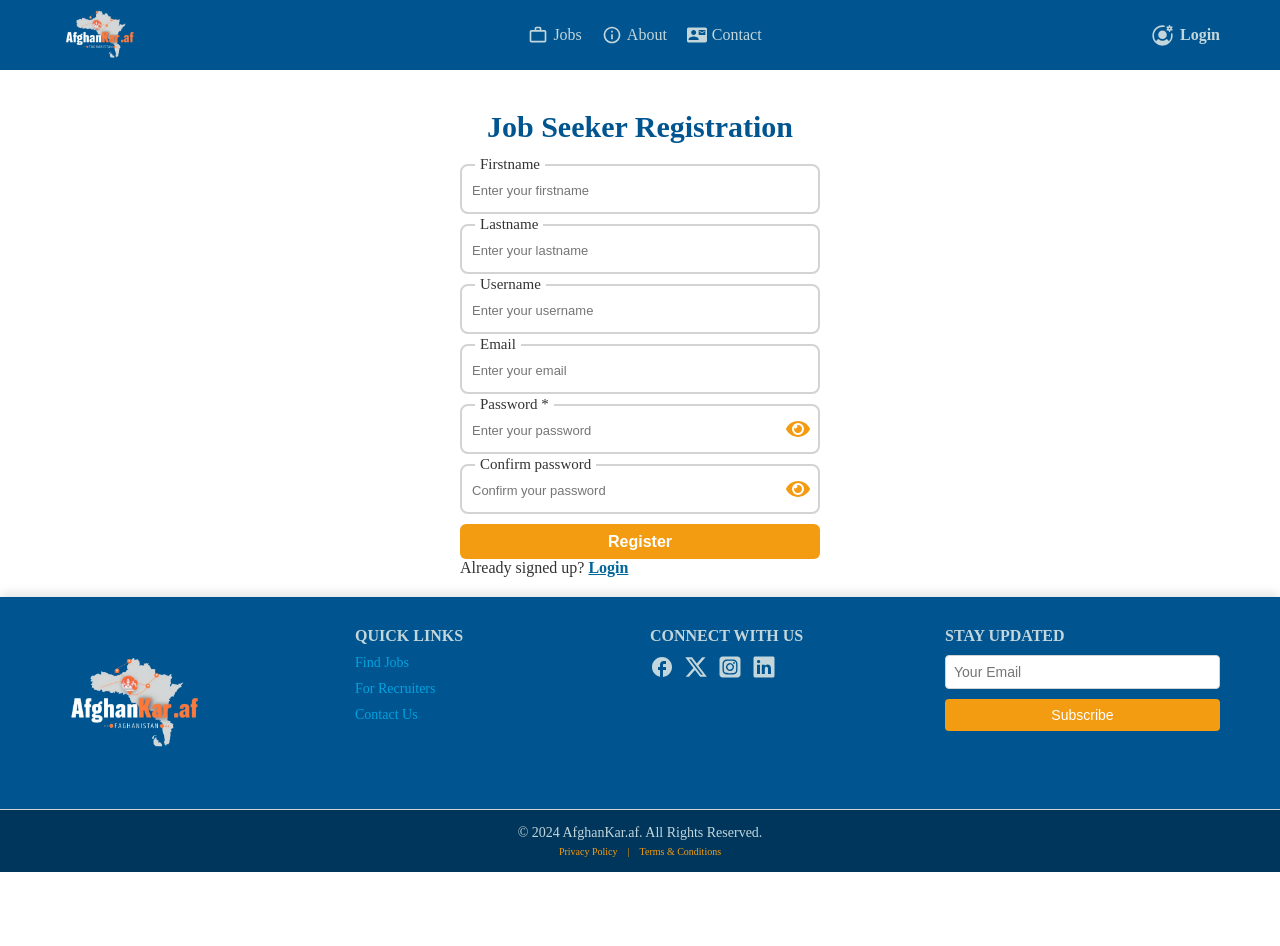
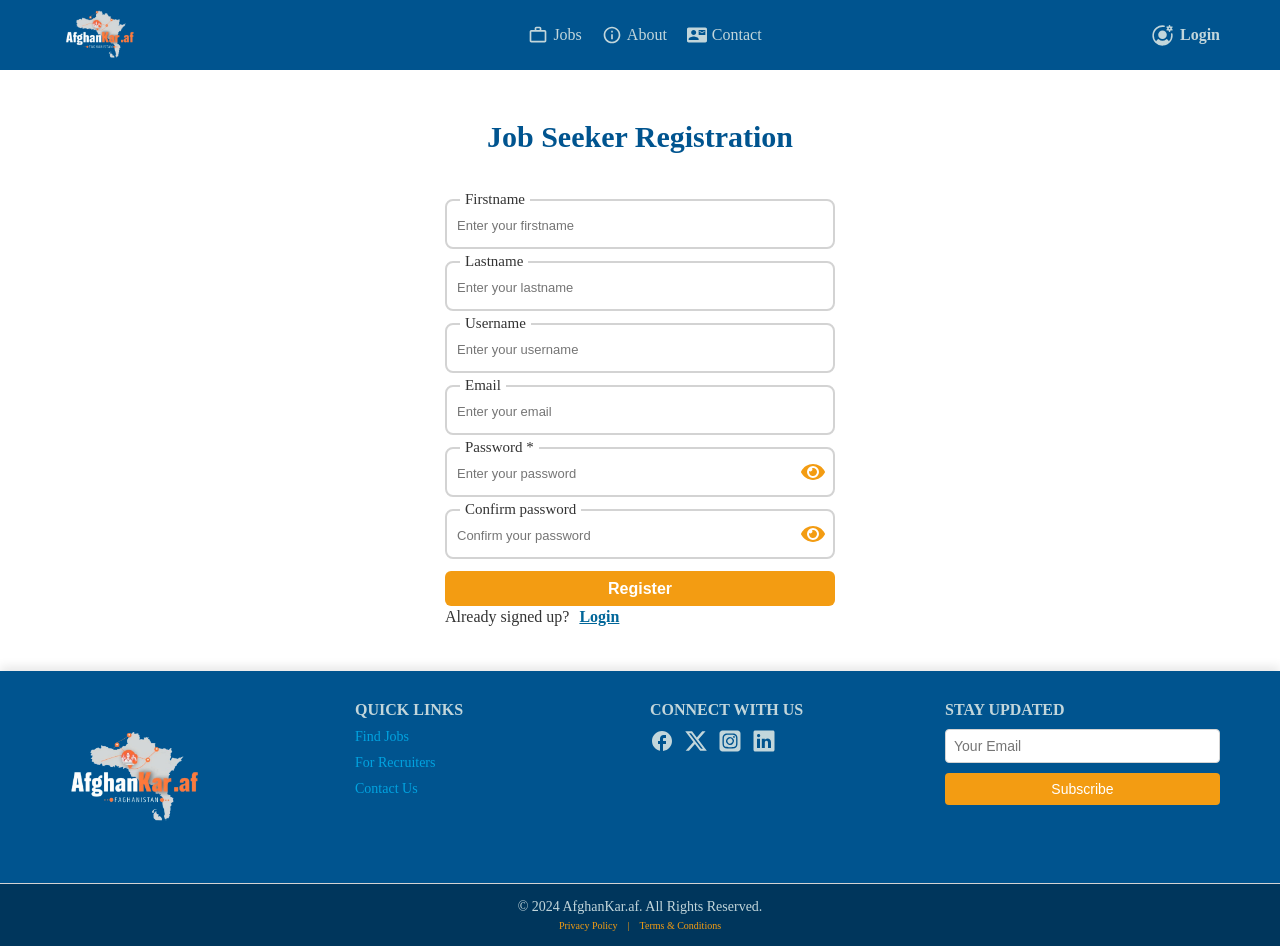
Before and after one commit to Naeemi7/AfghanKar.af, a React (Vite) app in the folder client/: page /job-seeker-registration in a window 1280 px wide. Before the commit the page ends 872 px from the top, so only its background shows below. Built offline with nearby package versions, Linux system fonts and the light colour scheme.

Commit message:
the  main layout has been fixed

```diff
--- a/client/src/components/auth/job-seeker-login/JobSeekerLogin.jsx
+++ b/client/src/components/auth/job-seeker-login/JobSeekerLogin.jsx
@@ -6,7 +6,7 @@ export default function JobSeekerLogin({ loginJobSeeker }) {
     <UserLogin
       heading="Job Seeker Login"
       loginUser={loginJobSeeker}
-      registerPathUrl="/user-registeration"
+      registerPathUrl="/job-seeker-registration"
     />
   );
 }
--- a/client/src/components/auth/job-seeker-registration/JobSeekerRegistration.jsx
+++ b/client/src/components/auth/job-seeker-registration/JobSeekerRegistration.jsx
@@ -46,7 +46,7 @@ const JobSeekerRegistration = () => {
         <AuthLink
           message="Already signed up? "
           pathName="Login"
-          pathUrl="/user-login"
+          pathUrl="/job-seeker-login"
         />
       </form>
     </div>
--- a/client/src/components/auth/recruiter-login/RecruiterLogin.jsx
+++ b/client/src/components/auth/recruiter-login/RecruiterLogin.jsx
@@ -6,7 +6,7 @@ export default function RecruiterLogin({ loginRecruiter }) {
     <UserLogin
       heading="Recruiter Login"
       loginUser={loginRecruiter}
-      registerPathUrl="/user-registeration"
+      registerPathUrl="/recruiter-registration"
     />
   );
 }
--- a/client/src/components/auth/recruiter-registration/RecruiterRegisteration.jsx
+++ b/client/src/components/auth/recruiter-registration/RecruiterRegisteration.jsx
@@ -1,7 +1,7 @@
 const RecruiterRegistration = () => {
   return (
     <div>
-      <h1>Recruiiter Registration Page</h1>
+      <h1>Recruiter Registration Page</h1>
     </div>
   );
 };
--- a/client/src/components/reusable/AuthLink.jsx
+++ b/client/src/components/reusable/AuthLink.jsx
@@ -1,21 +1,16 @@
 import PropTypes from "prop-types";
-import { Link, useNavigate } from "react-router-dom";
+import { Link } from "react-router-dom";
 
 export default function AuthLink({
   message = "",
   pathName = "",
   pathUrl = "",
 }) {
-  const navigate = useNavigate();
-
-  const handleClick = () => {
-    navigate(pathUrl);
-  };
-
   const linkStyle = {
     color: "#006699",
     fontWeight: "bold",
     transition: "color 0.3s ease",
+    padding: "0.6rem",
   };
 
   const hoverStyle = {
@@ -28,7 +23,6 @@ export default function AuthLink({
         {message}{" "}
         <Link
           to={pathUrl}
-          onClick={handleClick}
           style={linkStyle}
           onMouseEnter={(e) => (e.target.style.color = hoverStyle.color)}
           onMouseLeave={(e) => (e.target.style.color = linkStyle.color)}
--- a/client/src/styles/components/job-seeker-registration.scss
+++ b/client/src/styles/components/job-seeker-registration.scss
@@ -3,19 +3,19 @@
 
 .job-seeker-registeration-container {
   @include common-layout-template;
-  height: fit-content;
-
+  padding-bottom: 1rem;
   display: flex;
   flex-direction: column;
   align-items: center;
 
   h2 {
-    margin: 2rem 0;
+    margin: 3rem 0;
   }
 
   form {
-    width: 30%;
+    width: 35%;
+    padding: 1.5rem;
     display: flex;
-    gap: 1rem;
+    gap: 1.2rem;
   }
 }
--- a/client/src/styles/components/user-login.scss
+++ b/client/src/styles/components/user-login.scss
@@ -12,7 +12,7 @@
     display: flex;
     flex-direction: column;
     align-items: center;
-    gap: 2rem;
+    gap: 1.2rem;
 
     h2 {
       margin-top: 3rem;
```
